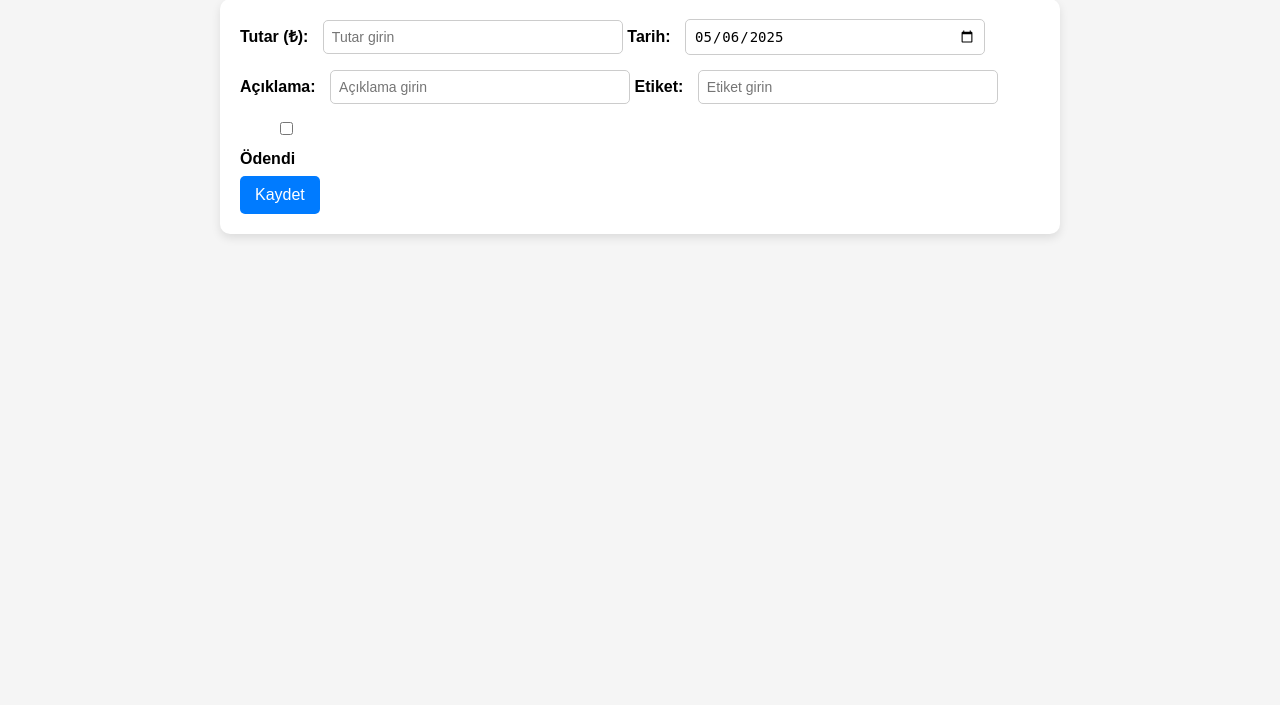
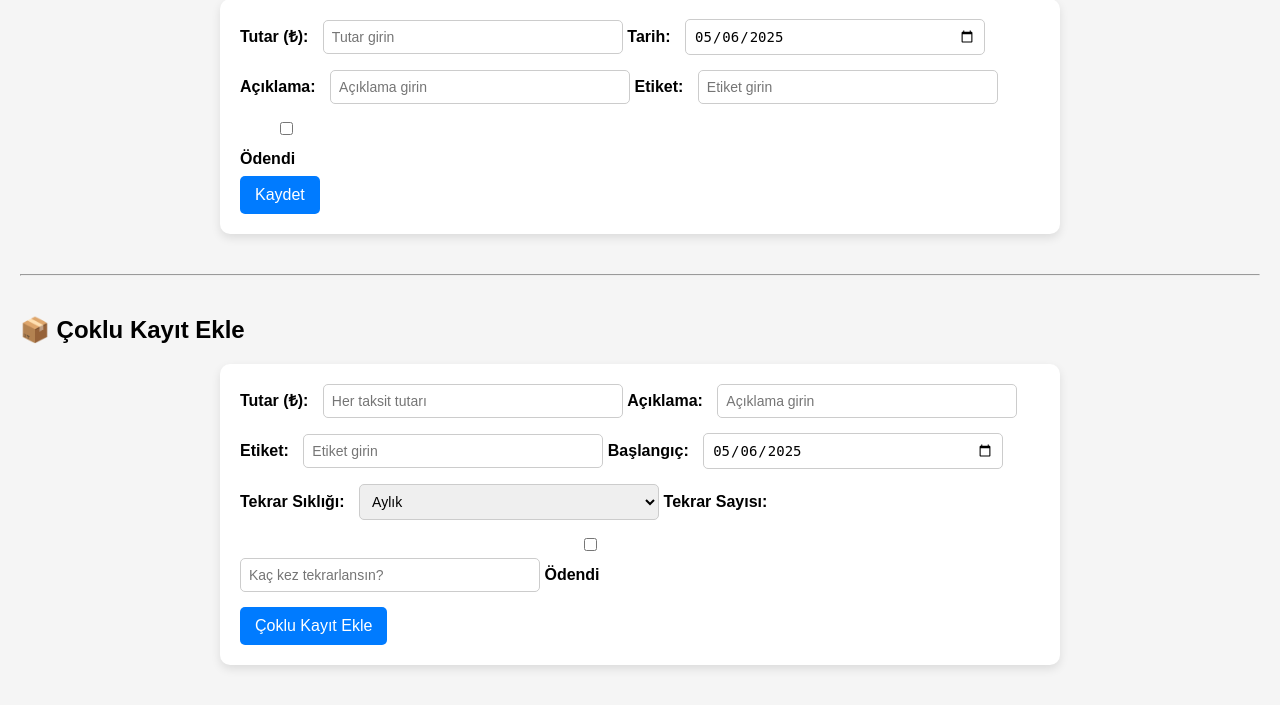
Before and after one commit to goredhell/gelir-gider-takibi, a PHP site: page /kayit_ekle.php in a window 1280 px wide. Shown: the part 148-853 px from the top of the page. Before the commit the page ends 386 px from the top, so only its background shows below. Run offline with PHP 8.4, Linux system fonts and the light colour scheme; the visitor is signed in with stand-in values (Sample User, id 1).

Commit message:
cok parça kayıt ekleme

```diff
--- a/kayit_ekle.php
+++ b/kayit_ekle.php
@@ -1,12 +1,11 @@
 <?php include 'db.php'; ?>
-
 <link rel="stylesheet" href="assets/style.css">
 
-<!-- Ana Sayfa Butonu -->
 <a href="index.php" class="anasayfa-button">🏠 Ana Sayfa</a>
 
 <h2>➕ Yeni Gelir/Gider Kaydı</h2>
 
+<!-- Tekli Kayıt Formu -->
 <form method="POST">
     <label for="miktar">Tutar (₺):</label>
     <input type="number" step="0.01" name="miktar" required placeholder="Tutar girin">
@@ -24,11 +23,47 @@
         <input type="checkbox" name="odendi" value="1"> Ödendi
     </label><br>
 
-    <button type="submit">Kaydet</button>
+    <button type="submit" name="tekli_kaydet">Kaydet</button>
+</form>
+
+<!-- Çoklu Kayıt Formu -->
+<hr style="margin: 40px 0;">
+<h2>📦 Çoklu Kayıt Ekle</h2>
+
+<form method="POST">
+    <label for="toplam_tutar">Tutar (₺):</label>
+    <input type="number" step="0.01" name="toplam_tutar" required placeholder="Her taksit tutarı">
+
+    <label for="aciklama_multi">Açıklama:</label>
+    <input type="text" name="aciklama_multi" placeholder="Açıklama girin">
+
+    <label for="etiket_multi">Etiket:</label>
+    <input type="text" name="etiket_multi" required placeholder="Etiket girin">
+
+    <label for="baslangic_tarihi">Başlangıç:</label>
+    <input type="date" name="baslangic_tarihi" required value="<?php echo date('Y-m-d'); ?>">
+
+    <label for="frekans">Tekrar Sıklığı:</label>
+    <select name="frekans" required>
+        <option value="daily">Günlük</option>
+        <option value="weekly">Haftalık</option>
+        <option value="monthly" selected>Aylık</option>
+        <option value="yearly">Yıllık</option>
+    </select>
+
+    <label for="tekrar_sayisi">Tekrar Sayısı:</label>
+    <input type="number" name="tekrar_sayisi" min="1" required placeholder="Kaç kez tekrarlansın?">
+
+    <label>
+        <input type="checkbox" name="odendi_multi" value="1"> Ödendi
+    </label><br>
+
+    <button type="submit" name="coklu_kaydet">Çoklu Kayıt Ekle</button>
 </form>
 
 <?php
-if ($_SERVER['REQUEST_METHOD'] == 'POST') {
+// Tekli kayıt işlemi
+if (isset($_POST['tekli_kaydet'])) {
     $odeme_tarihi = isset($_POST['odendi']) ? date('Y-m-d') : null;
 
     $stmt = $pdo->prepare("INSERT INTO islemler (miktar, tarih, aciklama, etiket, odeme_tarihi) VALUES (?, ?, ?, ?, ?)");
@@ -40,6 +75,45 @@ if ($_SERVER['REQUEST_METHOD'] == 'POST') {
         $odeme_tarihi
     ]);
 
-    echo "<p style='color:green;'>✅ Kayıt eklendi!</p>";
+    echo "<p style='color:green;'>✅ Tekli kayıt eklendi!</p>";
+}
+
+// Çoklu kayıt işlemi
+if (isset($_POST['coklu_kaydet'])) {
+    $tutar = floatval($_POST['toplam_tutar']);
+    $aciklama = $_POST['aciklama_multi'];
+    $etiket = $_POST['etiket_multi'];
+    $baslangicTarihi = $_POST['baslangic_tarihi'];
+    $frekans = $_POST['frekans'];
+    $tekrarSayisi = intval($_POST['tekrar_sayisi']);
+    $odeme_tarihi = isset($_POST['odendi_multi']) ? date('Y-m-d') : null;
+
+    if ($tekrarSayisi > 0) {
+        $tarih = new DateTime($baslangicTarihi);
+        $stmt = $pdo->prepare("INSERT INTO islemler (miktar, tarih, aciklama, etiket, odeme_tarihi) VALUES (?, ?, ?, ?, ?)");
+
+        for ($i = 1; $i <= $tekrarSayisi; $i++) {
+            $aciklamaTaksitli = $aciklama . " ($i/$tekrarSayisi)";
+            $stmt->execute([
+                $tutar,
+                $tarih->format('Y-m-d'),
+                $aciklamaTaksitli,
+                $etiket,
+                $odeme_tarihi
+            ]);
+
+            // Tarihi artır
+            switch ($frekans) {
+                case 'daily':   $tarih->modify('+1 day'); break;
+                case 'weekly':  $tarih->modify('+1 week'); break;
+                case 'monthly': $tarih->modify('+1 month'); break;
+                case 'yearly':  $tarih->modify('+1 year'); break;
+            }
+        }
+
+        echo "<p style='color:green;'>✅ $tekrarSayisi adet $tutar ₺ tutarında kayıt eklendi!</p>";
+    } else {
+        echo "<p style='color:red;'>❌ Geçerli bir tekrar sayısı girin.</p>";
+    }
 }
 ?>
```
